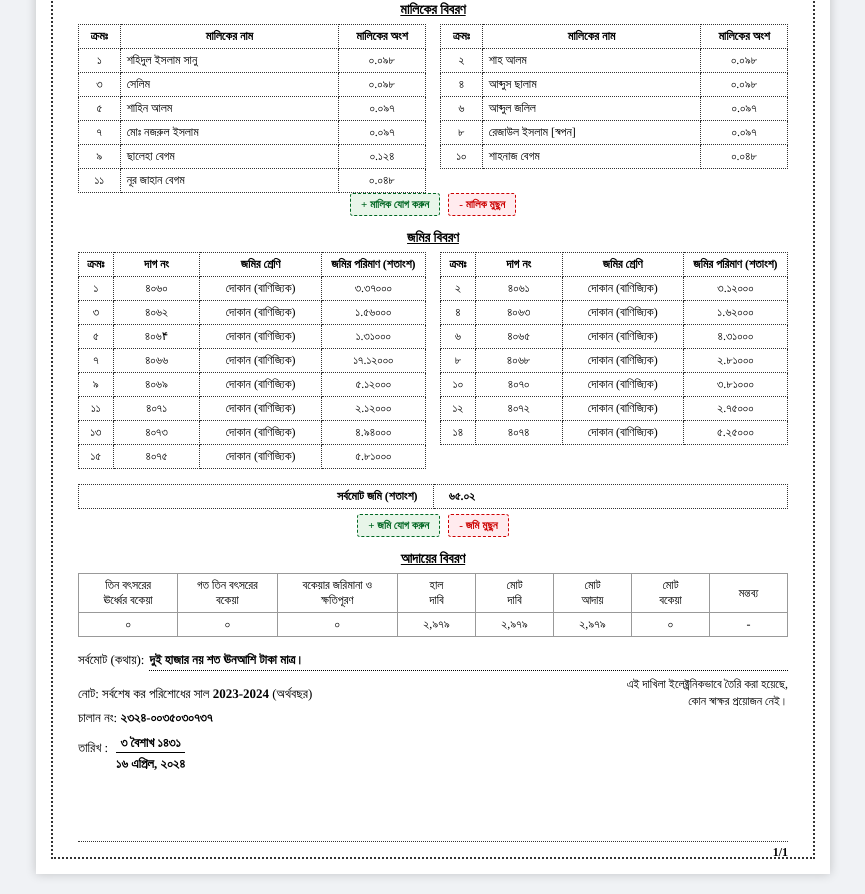
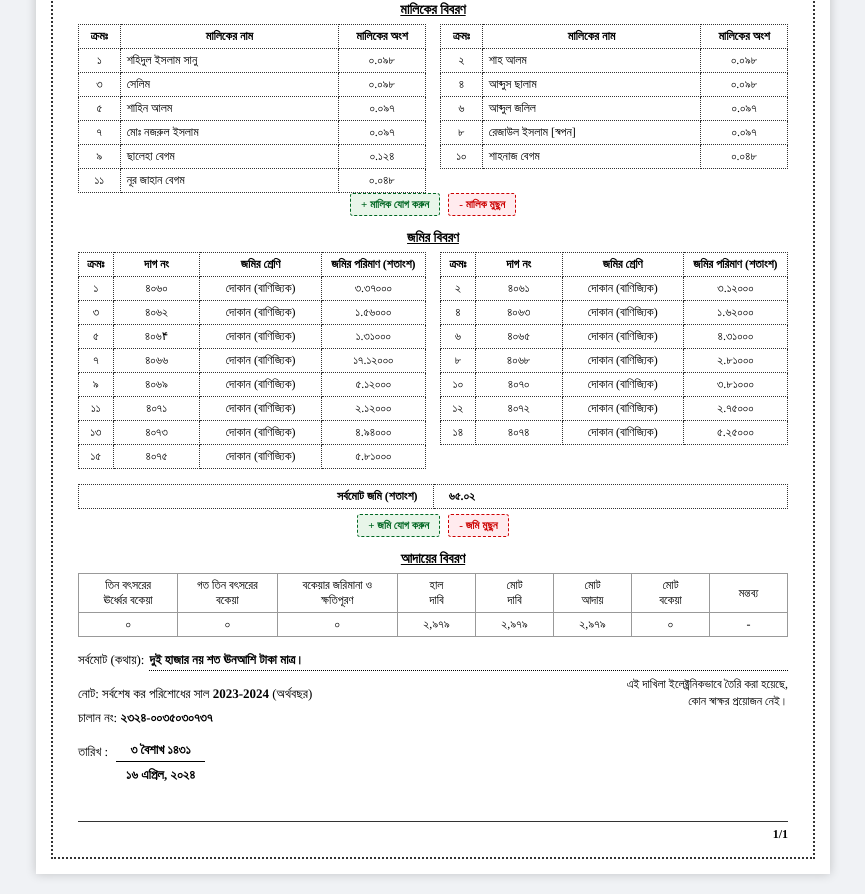
Before and after one commit to abir19410-ctrl/ldtax-app, a website: page public/file-maker.html in a window 1280 px wide. Shown: the part 331-1225 px from the top of the page, without its empty margins (207-1072 px from the left). Drawn offline with nearby package versions, Linux system fonts and the light colour scheme; a web font is replaced by a local one.

Commit message:
Update file-maker.html

```diff
--- a/public/file-maker.html
+++ b/public/file-maker.html
@@ -31,7 +31,7 @@
 
         .dotted-wrapper {
             border: 2px dotted #333;
-            padding: 20px 25px 10px 25px;
+            padding: 20px 25px 15px 25px;
             box-sizing: border-box;
             flex-grow: 1;
             display: flex;
@@ -260,15 +260,13 @@
                         <div class="footer-note">নোট: সর্বশেষ কর পরিশোধের সাল <span contenteditable="true" spellcheck="false" class="plain-editable footer-text" id="fiscal-year">2023-2024</span> (অর্থবছর)</div>
                         <div class="footer-note">চালান নং: <span contenteditable="true" spellcheck="false" class="plain-editable footer-text" id="chalan-no">২৩২৪-০০৩৫০৩০৭৩৭</span></div>
 
-                        <div style="margin-top: 10px; overflow: hidden; display: block;">
-                            <div style="float: left; font-size: 13px; margin-right: 8px; padding-top: 4px; white-space: nowrap;">
-                                তারিখ :
+                        <!-- নতুন ফ্লেক্স লেআউট: ওপরের মাত্রা যাতে না কাটে তার জন্য লাইন হাইট ও প্যাডিং বাড়ানো হয়েছে -->
+                        <div style="display: flex; align-items: flex-start; margin-top: 15px;">
+                            <div style="font-size: 13px; margin-right: 8px; padding-top: 3px; white-space: nowrap;">তারিখ :</div>
+                            <div style="text-align: center; font-size: 13px; font-weight: normal;">
+                                <div contenteditable="true" spellcheck="false" id="date-bn" class="footer-text" style="line-height: 1.4; border-bottom: 1.2px solid #000; padding: 0 10px 2px 10px; margin-bottom: 2px; outline: none; white-space: nowrap;">৩ বৈশাখ ১৪৩১</div>
+                                <div contenteditable="true" spellcheck="false" id="date-en" class="footer-text" style="line-height: 1.4; padding: 2px 10px 0 10px; outline: none; white-space: nowrap;">১৬ এপ্রিল, ২০২৪</div>
                             </div>
-                            <div style="float: left; text-align: center; font-size: 13px; font-weight: normal; display: inline-block;">
-                                <div contenteditable="true" spellcheck="false" id="date-bn" class="footer-text" style="line-height: 1.1; border-bottom: 1.2px solid #000; padding-bottom: 2px; margin-bottom: 2px; outline: none; white-space: nowrap;">৩ বৈশাখ ১৪৩১</div>
-                                <div contenteditable="true" spellcheck="false" id="date-en" class="footer-text" style="line-height: 1.1; outline: none; white-space: nowrap; padding-top: 2px;">১৬ এপ্রিল, ২০২৪</div>
-                            </div>
-                            <div style="clear: both;"></div>
                         </div>
                     </div>
 
@@ -283,8 +281,9 @@
                 </div>
             </div>
 
-            <div style="border-top: 1.5px dotted #333; margin-top: 25px; padding-top: 5px; position: relative;">
-                <div style="position: absolute; right: 0; top: 3px; font-size: 12px; font-weight: bold;">1/1</div>
+            <!-- আসল ছবির মতো নিচের 1/1 ডিজাইন -->
+            <div style="margin-top: auto; border-top: 1px solid #333; padding-top: 5px; text-align: right; font-size: 12px; font-weight: bold; width: 100%;">
+                1/1
             </div>
         </div>
     </div>
@@ -453,7 +452,6 @@
 
                 paper.classList.add('printing');
 
-                // HD Quality Update: Scale set to 5 for Ultra HD
                 const scale = 5;
 
                 setTimeout(() => {
```
